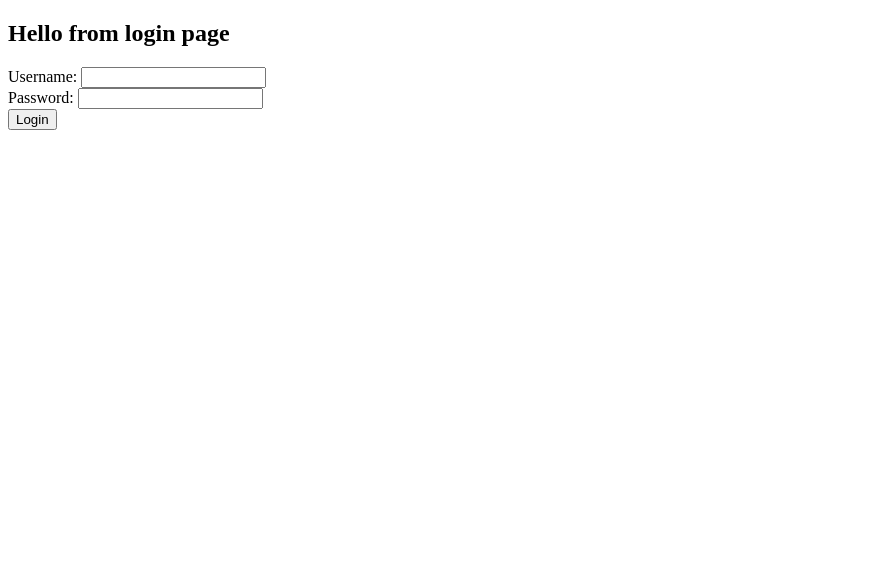
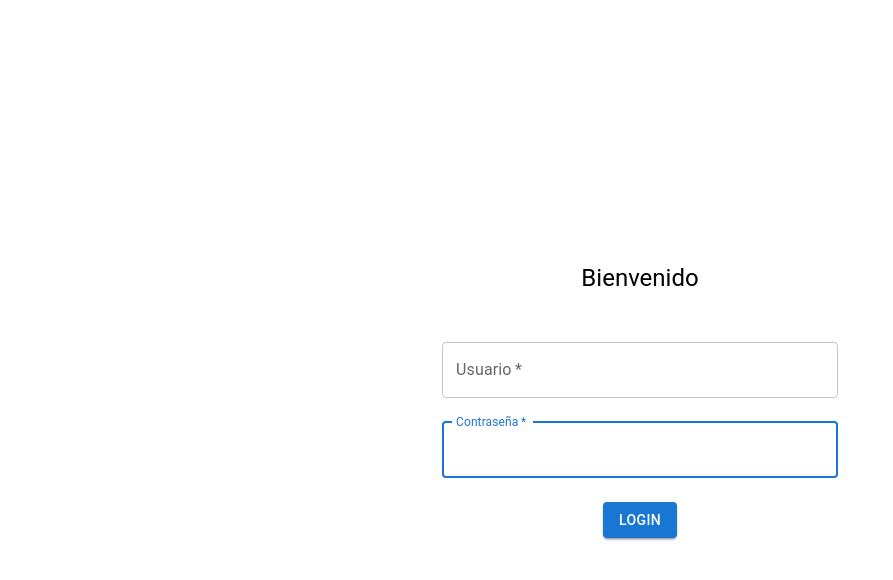
Before and after one commit to ctrlj-dev/LM_XII_4_REACT, a React app: page / in a window 1280 px wide. Shown: the top 580 px of the page, without its empty margins (0-893 px from the left). Built offline with nearby package versions, Linux system fonts and the light colour scheme.

Commit message:
Feature: Folder structure Feature: Create component for login form

```diff
--- a/package.json
+++ b/package.json
@@ -33,6 +33,10 @@
     "webpack-dev-server": "^4.9.0"
   },
   "dependencies": {
+    "@emotion/react": "^11.10.0",
+    "@emotion/styled": "^11.10.0",
+    "@mui/icons-material": "^5.8.4",
+    "@mui/material": "^5.10.0",
     "react": "^18.1.0",
     "react-dom": "^18.1.0",
     "react-router-dom": "^6.3.0"
--- a/src/app.tsx
+++ b/src/app.tsx
@@ -1,8 +1,8 @@
 import React from "react";
 import { BrowserRouter as Router, Routes, Route } from "react-router-dom";
-import { LoginPage } from "./login";
-import { ListPage } from "./list";
-import { DetailPage } from "./detail";
+import { LoginPage } from "./scenes/login.scene";
+import { ListPage } from "./scenes/list.scene";
+import { DetailPage } from "./scenes/detail.scene";
 
 export const App = () => {
   return (
--- /dev/null
+++ b/src/components/login-form.component.tsx
@@ -0,0 +1,76 @@
+import { Box, Button, css, TextField, Typography } from "@mui/material";
+import React from "react";
+import { useNavigate } from "react-router-dom";
+
+
+interface LoginForm {
+    username: string;
+    password: string;
+}
+
+interface Props {
+    title: string
+}
+
+export const LoginForm: React.FC<Props> = (props) => {
+
+    const { title } = props;
+
+    const navigate = useNavigate();
+    const [loginForm, setLoginForm] = React.useState<LoginForm>({ username: "", password: "" });
+    const [error, setError] = React.useState<boolean>(false);
+
+    const handleSubmit = (e: React.FormEvent<HTMLFormElement>) => {
+        e.preventDefault();
+        if (loginForm.username === "admin" && loginForm.password === "test") {
+            navigate("/list");
+        } else {
+            setError(true)
+        }
+    };
+
+    const handleChange = (field: keyof LoginForm) => (e: React.ChangeEvent<HTMLInputElement>) => {
+        setLoginForm({ ...loginForm, [field]: e.target.value })
+        setError(false);
+    }
+
+    return (
+        <>
+            <Typography component="h1" variant="h5" sx={{mb: 4}}>
+               {title}
+            </Typography>
+            <Box component="form" onSubmit={handleSubmit}>
+                <TextField
+                    margin="normal"
+                    required
+                    fullWidth
+                    id="username"
+                    label="Usuario"
+                    name="username"
+                    value={loginForm.username}
+                    autoComplete="username"
+                    onChange={handleChange('username')}
+                    helperText={error && 'Pss....admin'}
+                    autoFocus
+                    error={error}
+                />
+                <TextField
+                    margin="normal"
+                    required
+                    fullWidth
+                    id="password"
+                    label="Contraseña"
+                    name="password"
+                    type="password"
+                    value={loginForm.password}
+                    autoComplete="password"
+                    onChange={handleChange('password')}
+                    helperText={error && 'Pss....test'}
+                    autoFocus
+                    error={error}
+                />
+                <Button sx={{ mt: 2 }} variant="contained" type="submit">Login</Button>
+            </Box>
+        </>
+    )
+}
--- a/src/login.tsx
+++ /dev/null
@@ -1,46 +0,0 @@
-import React from "react";
-import { Link, useNavigate } from "react-router-dom";
-
-export const LoginPage: React.FC = () => {
-  const navigate = useNavigate();
-  const [username, setUsername] = React.useState("");
-  const [password, setPassword] = React.useState("");
-
-  const handleNavigation = (e: React.FormEvent<HTMLFormElement>) => {
-    e.preventDefault();
-
-    if (username === "admin" && password === "test") {
-      navigate("/list");
-    } else {
-      alert("User / password not valid, psst... admin / test");
-    }
-  };
-
-  return (
-    <>
-      <form onSubmit={handleNavigation}>
-        <h2>Hello from login page</h2>
-
-        <div>
-          <div>
-            <label>Username: </label>
-            <input
-              value={username}
-              onChange={(e) => setUsername(e.target.value)}
-            />
-          </div>
-          <div>
-            <label>Password: </label>
-            <input
-              type="password"
-              value={password}
-              onChange={(e) => setPassword(e.target.value)}
-            />
-          </div>
-        </div>
-
-        <button type="submit">Login</button>
-      </form>
-    </>
-  );
-};
--- /dev/null
+++ b/src/scenes/login.scene.tsx
@@ -0,0 +1,20 @@
+import { Container, Grid } from "@mui/material";
+import React from "react";
+import { LoginForm } from "../components/login-form.component";
+
+const containerStyles = {
+    textAlign: "center",
+    height: "98vh",
+    display: "flex",
+    alignItems: "center"
+}
+
+export const LoginPage: React.FC = () => {
+    return (
+        <Container maxWidth="xs" sx={containerStyles}>
+            <Grid >
+                <LoginForm title="Bienvenido" />
+            </Grid>
+        </Container>
+    );
+};
```
Also changed, not shown: src/scenes/detail.scene.tsx (renamed from src/detail.tsx), src/scenes/list.scene.tsx (renamed from src/list.tsx), 1 other file (tests, documents, lock files or other folders).
